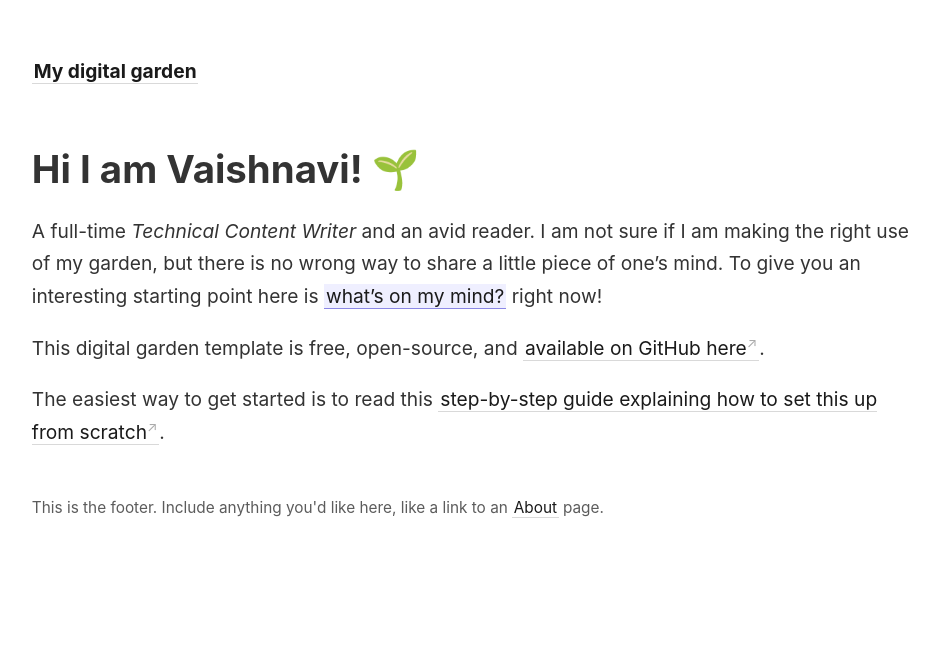
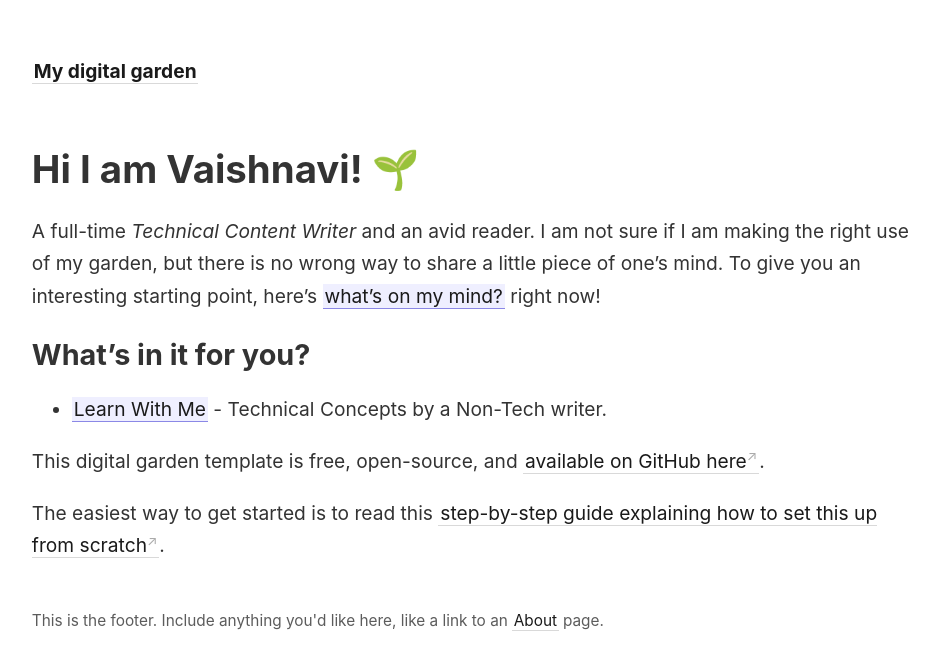
Before and after one commit to Vaishnavi2903/ObsidianNotes, a Jekyll site: the page built from _pages/index.md, in a window 1280 px wide. Shown: the top 670 px of the page, without its empty margins (45-984 px from the left). Built offline with Jekyll 4.4.1, drawn with Linux system fonts in a browser that asks for light colours.

Commit message:
My digital Garden

```diff
--- a/_pages/index.md
+++ b/_pages/index.md
@@ -7,7 +7,10 @@ permalink: /
 
 # Hi I am Vaishnavi! 🌱
 
-A full-time *Technical Content Writer* and an avid reader. I am not sure if I am making the right use of my garden, but there is no wrong way to share a little piece of one's mind. To give you an interesting starting point here is [[what's on my mind?]] right now!
+A full-time *Technical Content Writer* and an avid reader. I am not sure if I am making the right use of my garden, but there is no wrong way to share a little piece of one's mind. To give you an interesting starting point, here's [[what's on my mind?]] right now!
+
+## What's in it for you?
+- [[Learn With Me]] - Technical Concepts by a Non-Tech writer.
 
 This digital garden template is free, open-source, and [available on GitHub here](https://github.com/maximevaillancourt/digital-garden-jekyll-template).
 
```
Also changed, not shown: _notes/Learn With Me/Learn With Me.md (added, +14 -0 lines), _notes/Learn With Me/Markdown/Markdown.md (added, +1 -0 lines), _notes/Learn With Me/Markdown/What is Markdown?.md (renamed from _notes/Markdown/What is Markdown?.md).
